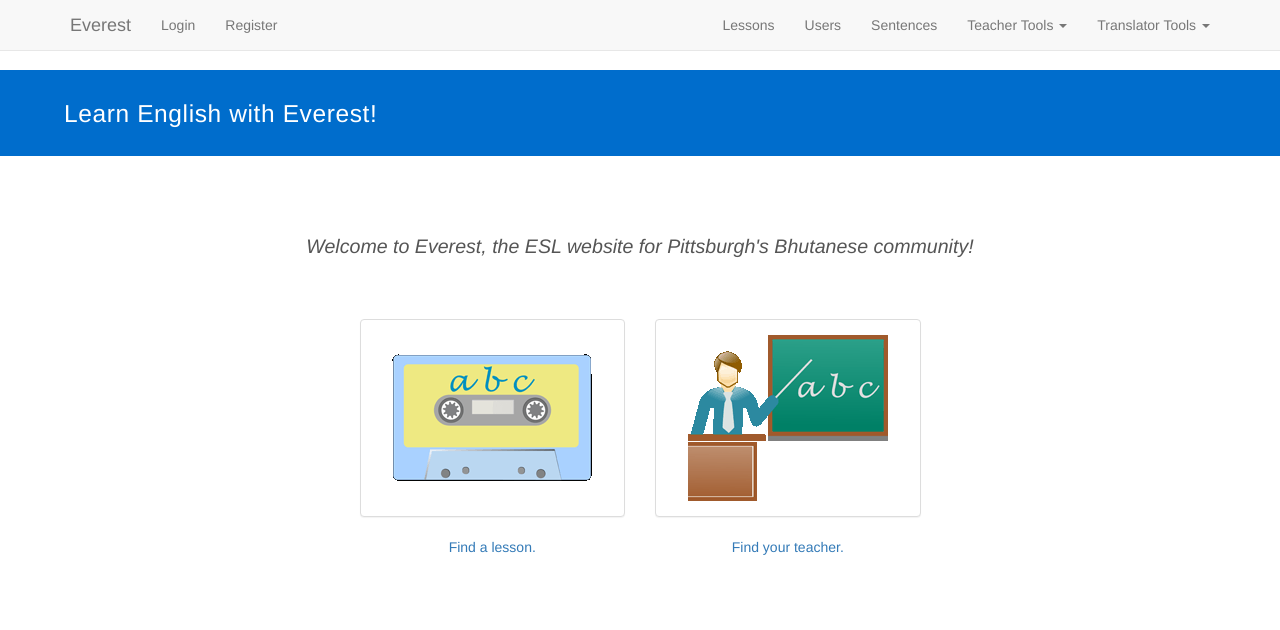
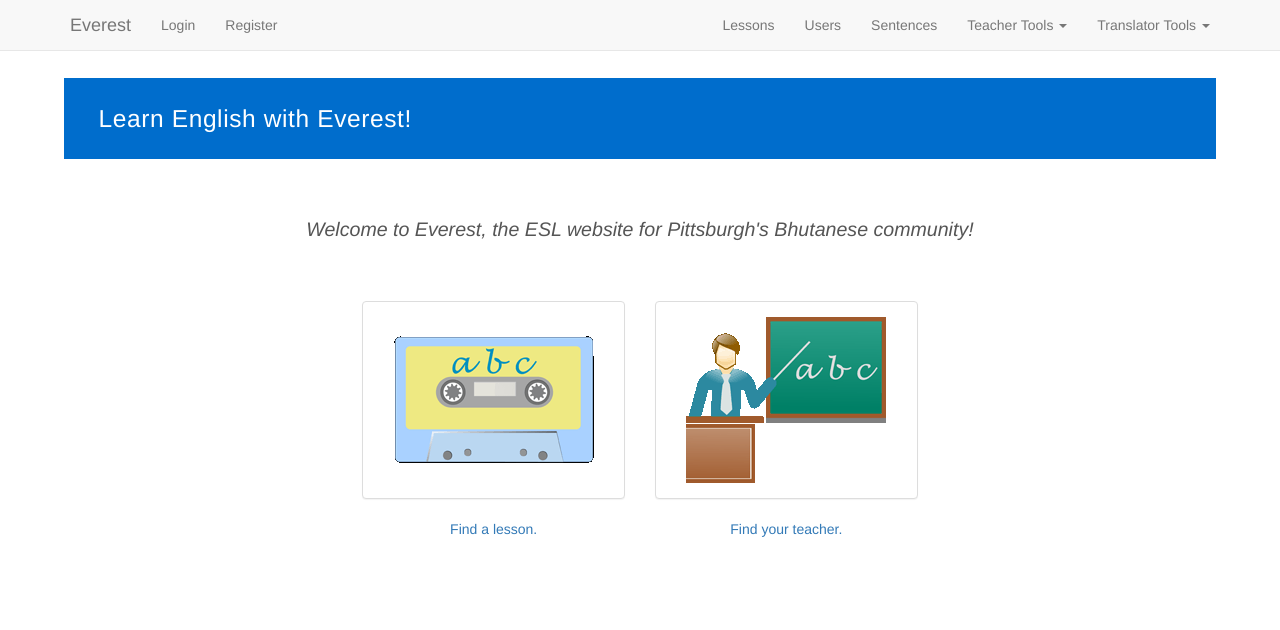
Before and after one commit to evansp01/everestesl, a Django app: page / in a window 1280 px wide. Shown: the top 630 px of the page. Run offline with Django 3.2, Linux system fonts and the light colour scheme; some libraries are stand-ins or nearby versions.

Commit message:
css changes

```diff
--- a/everest/static/everest/css/custom.css
+++ b/everest/static/everest/css/custom.css
@@ -12,11 +12,11 @@ body {
     letter-spacing: .025em;
     font-size: 1.75em;
     font-weight: 100;
-    margin-bottom: 1%;
+    margin-bottom: 5%;
     padding-top: 2%;
     padding-bottom: 2%;
-    padding-left: 5%;
-    padding-right: 5%;
+    padding-left: 3%;
+    padding-right: 3%;
 }
 
 .subtitle {
@@ -60,7 +60,15 @@ body {
 }
 
 .padded {
-    padding: 5%;
+    margin-top: 2%;
+    padding-right: 5%;
+    padding-left: 5%;
+}
+
+.slight-inset {
+    margin-top: 2%;
+    margin-right: 0.5%;
+    margin-left: 0.5%;
 }
 
 .padleft {
--- a/everest/static/everest/css/logo-nav.css
+++ b/everest/static/everest/css/logo-nav.css
@@ -5,5 +5,5 @@
  */
 
 body {
-    padding-top: 70px; /* Required padding for .navbar-fixed-top. Change if height of navigation changes. */
+    padding-top: 52px; /* Required padding for .navbar-fixed-top. Change if height of navigation changes. */
 }
--- a/everest/templates/everest/base.html
+++ b/everest/templates/everest/base.html
@@ -29,17 +29,20 @@
 <body>
 {% include "everest/nav.html" %}
 
-<div class="title">
-{% block pageheader %}
-{% endblock %}
-</div>
-
     <!-- Page Content -->
 <div class="container-fluid">
     <div class="row">
         <div class="padded">
+
+            <div class="title">
+            {% block pageheader %}
+            {% endblock %}
+        </div>
+
+        <div class="slight-inset">
             {% block content %}
             {% endblock %}
+        </div>
         </div>
     </div>
 </div>
```
